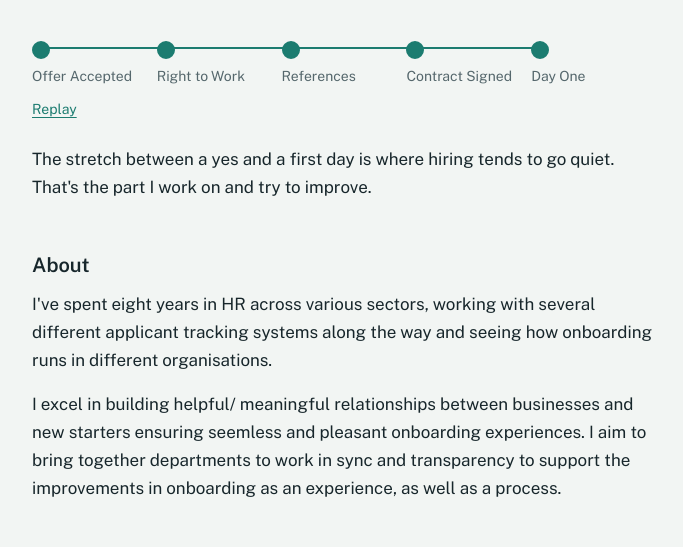
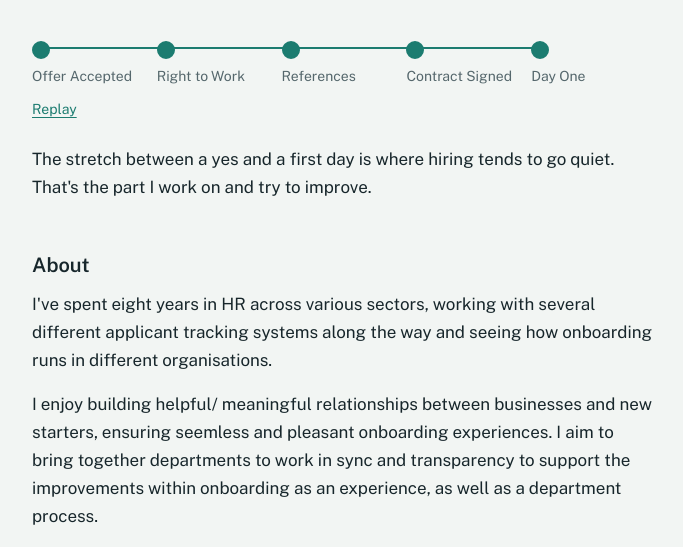
Before and after one commit to ShahAl-Mumin/ShahAl-Mumin.github.io, a plain HTML site: page index.html in a window 1280 px wide. Shown: the part 210-757 px from the top of the page, without its empty margins (296-979 px from the left). Drawn offline with nearby package versions, Linux system fonts and the light colour scheme.

Commit message:
Revise onboarding experience description
Rephrase the paragraph about building relationships and onboarding.

```diff
--- a/index.html
+++ b/index.html
@@ -146,7 +146,7 @@
   <h2>About</h2>
   <p>I've spent eight years in HR across various sectors, working with several different applicant tracking systems along the way and seeing how onboarding runs in different organisations.</p>
   <!-- EDIT: add one or two sentences about what you're best at, in your own words -->
-  <p>I excel in building helpful/ meaningful relationships between businesses and new starters ensuring seemless and pleasant onboarding experiences. I aim to bring together departments to work in sync and transparency to support the improvements in onboarding as an experience, as well as a process.</p>
+  <p>I enjoy building helpful/ meaningful relationships between businesses and new starters, ensuring seemless and pleasant onboarding experiences. I aim to bring together departments to work in sync and transparency to support the improvements within onboarding as an experience, as well as a department process.</p>
 
   <h2>Where I've worked</h2>
   <ul class="plain">
```
